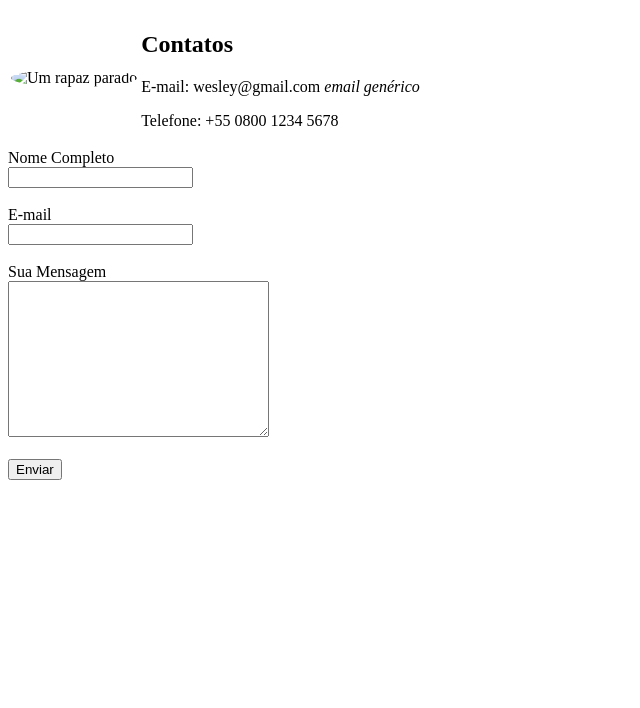
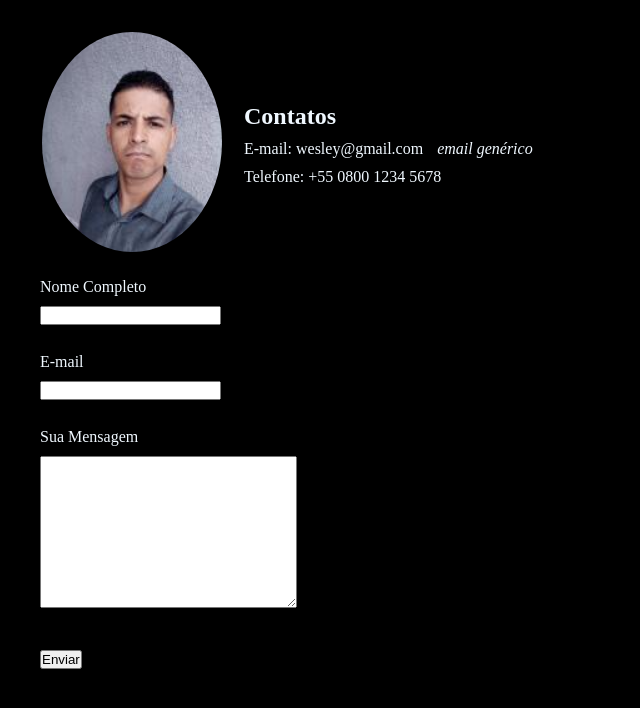
Before and after one commit to WesleyOliveira95/curso-full-stack-turbo, a plain HTML site: page contato/contato.html in a window 1280 px wide. Shown: the whole page, without its empty margins (0-640 px from the left). Drawn offline with Linux system fonts and the light colour scheme.

Commit message:
Ajuste-Contato/CSs

```diff
--- a/contato/contato.html
+++ b/contato/contato.html
@@ -3,13 +3,14 @@
 <head>
     <meta charset="UTF-8">
     <meta name="viewport" content="width=device-width, initial-scale=1.0">
+    <link rel="stylesheet" href="../styles.css">
     <title>Contatos</title>
 </head>
 <body>
     <table>
         <tr>
             <td>
-                <img src="./img/wes.jpg" alt="Um rapaz parado" style="border-radius: 60%" width="180">
+                <img src="../img/wes.jpg" alt="Um rapaz parado" style="border-radius: 60%" width="180">
             </td>
             <td>
                 <h2>Contatos</h2>
```
Also changed, not shown: index.html (+1 -1 lines).
